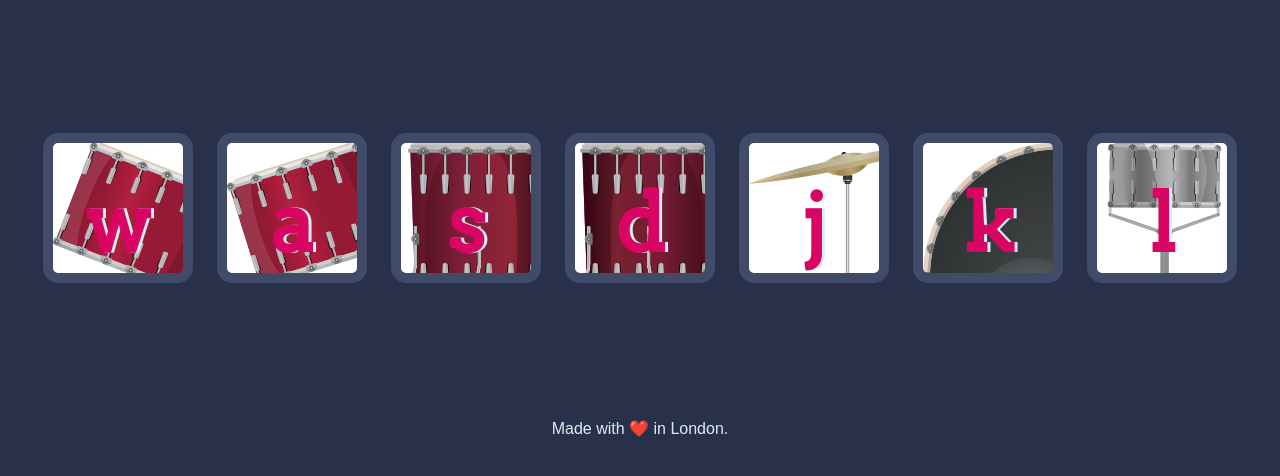
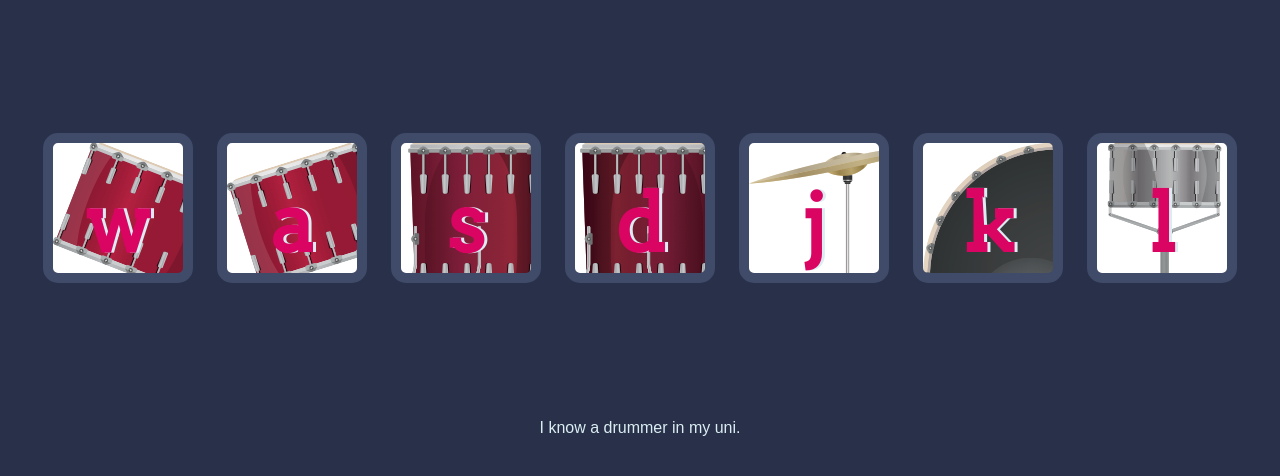
Before and after one commit to BlackHorseFTW/drumkit-js-project, a plain HTML site: page index.html in a window 1280 px wide. Shown: the part 156-632 px from the top of the page. Drawn offline with Linux system fonts and the light colour scheme.

Commit message:
Update index.html

```diff
--- a/index.html
+++ b/index.html
@@ -23,7 +23,7 @@
 
 
   <footer>
-    Made with ❤️ in London.
+    I know a drummer in my uni.
   </footer>
 
   <script src="./index.js"></script>
```
